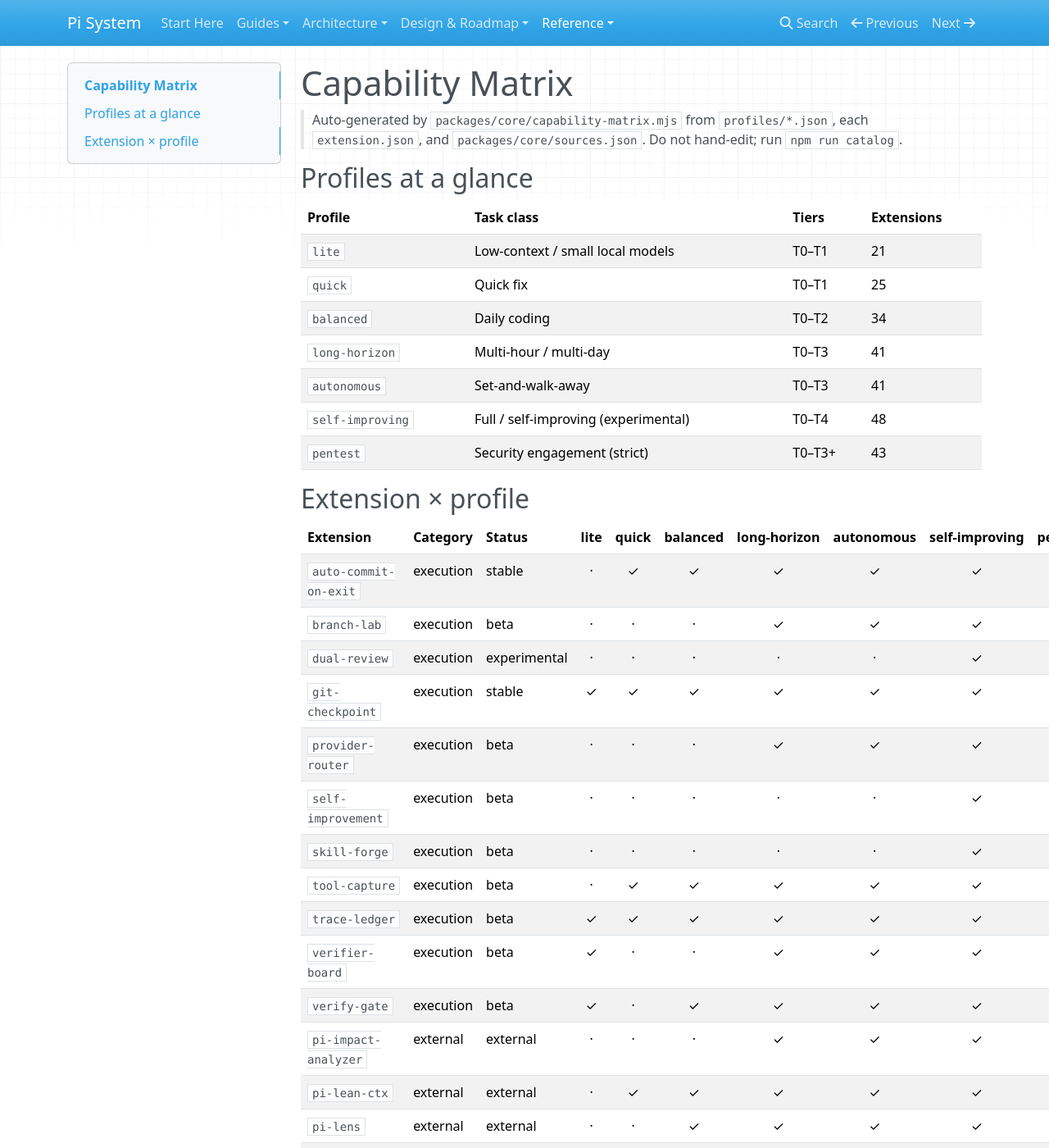
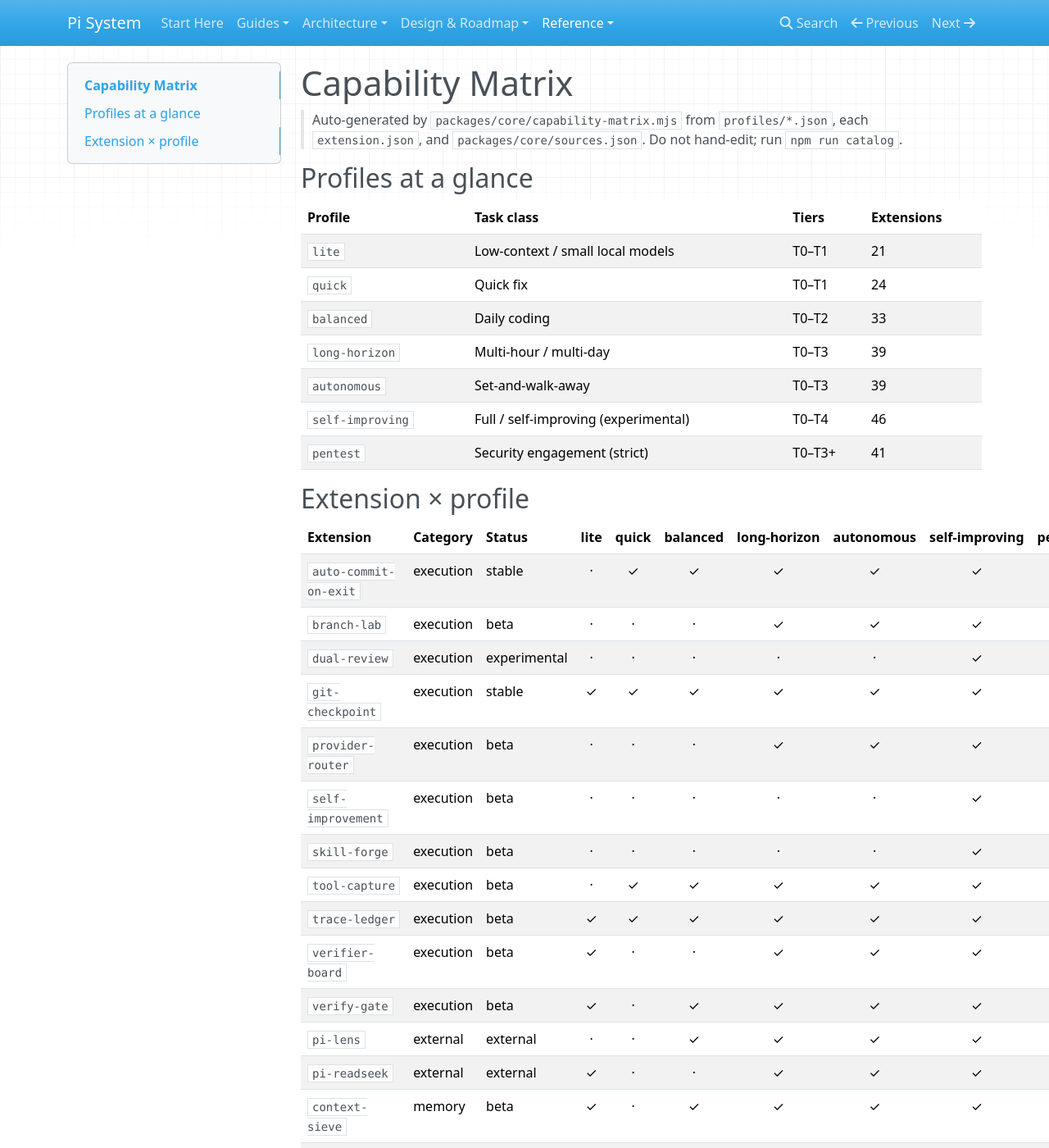
Before and after one commit to SATUNIX/pi-system, an MkDocs documentation site: the page built from docs/capability-matrix.md, in a window 1280 px wide and 1400 px high. Shown: the whole window at 82% size. Built offline with MkDocs 1.6.1, drawn with Linux system fonts in a browser that asks for light colours; nearby versions of some CDN libraries.

Commit message:
deps: make pi-lean-ctx opt-in, drop pi-impact-analyzer and pi-subagents, record the evaluated candidates
Finding: the dependency audit candidates were checked against their real tarballs and, for
the two that load into pi, in a real pi 0.85.1 TUI with a scratch agent dir.
- pi-lean-ctx registers ctx_shell/ctx_read/ctx_ls/ctx_find/ctx_grep/lean_ctx/ctx_edit in
  its default additive mode even when the lean-ctx CLI is absent, contradicting the
  review's 'adds no visible model tools'. secret-guard matches the built-in names
  bash/write/edit and tool-firewall sees them only as unknown tools (ask), so ctx_shell and
  ctx_edit are outside shell/secret classification. It was in six default profiles.
- pi-impact-analyzer 0.3.1: its passive hooks use an obsolete event shape (tool_result
  event.path, message_end string content, session_start(ctx)) and never fire; only the
  impact_analyze tool works. It was in four profiles.
- pi-subagents 0.32.0 was stale (0.73.1 needs pi-ai >=0.86.1) and collides with the vendored
  'subagent' tool; it was in no profile.
- pi-lens 4.3.0 loads cleanly but is a new major line with pi-tui ^0.84.1||^0.85.0 peers
  and unexercisable write hooks: 3.8.63 stays. pi-readseek 0.10.1 changed licence, entry
  and dependencies: 0.4.26 stays. pi-mcp-adapter 3.x (container) stays at 2.8.0.
Fix: pi-lean-ctx pinned to the inspected 3.10.5, in no profile, review corrected;
pi-impact-analyzer and pi-subagents removed; reviews record the evaluated versions.
Verification: verify, profile:check x7, smoke install-marker/install-filter/profile*.

Co-Authored-By: Claude Sonnet 5.5 <noreply@anthropic.com>
Claude-Session: https://claude.ai/code/session_01UJkTGrRTEL7eYcvVH8CjeL

```diff
--- a/docs/capability-matrix.md
+++ b/docs/capability-matrix.md
@@ -8,12 +8,12 @@
 | Profile | Task class | Tiers | Extensions |
 |---|---|---|---|
 | `lite` | Low-context / small local models | T0–T1 | 21 |
-| `quick` | Quick fix | T0–T1 | 25 |
-| `balanced` | Daily coding | T0–T2 | 34 |
-| `long-horizon` | Multi-hour / multi-day | T0–T3 | 41 |
-| `autonomous` | Set-and-walk-away | T0–T3 | 41 |
-| `self-improving` | Full / self-improving (experimental) | T0–T4 | 48 |
-| `pentest` | Security engagement (strict) | T0–T3+ | 43 |
+| `quick` | Quick fix | T0–T1 | 24 |
+| `balanced` | Daily coding | T0–T2 | 33 |
+| `long-horizon` | Multi-hour / multi-day | T0–T3 | 39 |
+| `autonomous` | Set-and-walk-away | T0–T3 | 39 |
+| `self-improving` | Full / self-improving (experimental) | T0–T4 | 46 |
+| `pentest` | Security engagement (strict) | T0–T3+ | 41 |
 
 ## Extension × profile
 
@@ -30,8 +30,6 @@
 | `trace-ledger` | execution | beta | ✓ | ✓ | ✓ | ✓ | ✓ | ✓ | ✓ |
 | `verifier-board` | execution | beta | ✓ | · | · | ✓ | ✓ | ✓ | ✓ |
 | `verify-gate` | execution | beta | ✓ | · | ✓ | ✓ | ✓ | ✓ | ✓ |
-| `pi-impact-analyzer` | external | external | · | · | · | ✓ | ✓ | ✓ | ✓ |
-| `pi-lean-ctx` | external | external | · | ✓ | ✓ | ✓ | ✓ | ✓ | ✓ |
 | `pi-lens` | external | external | · | · | ✓ | ✓ | ✓ | ✓ | ✓ |
 | `pi-readseek` | external | external | ✓ | · | · | ✓ | ✓ | ✓ | ✓ |
 | `context-sieve` | memory | beta | ✓ | · | ✓ | ✓ | ✓ | ✓ | ✓ |
```
Also changed, not shown: docs/EXTENSIONS.md (+3 -5 lines), 7 other files.
